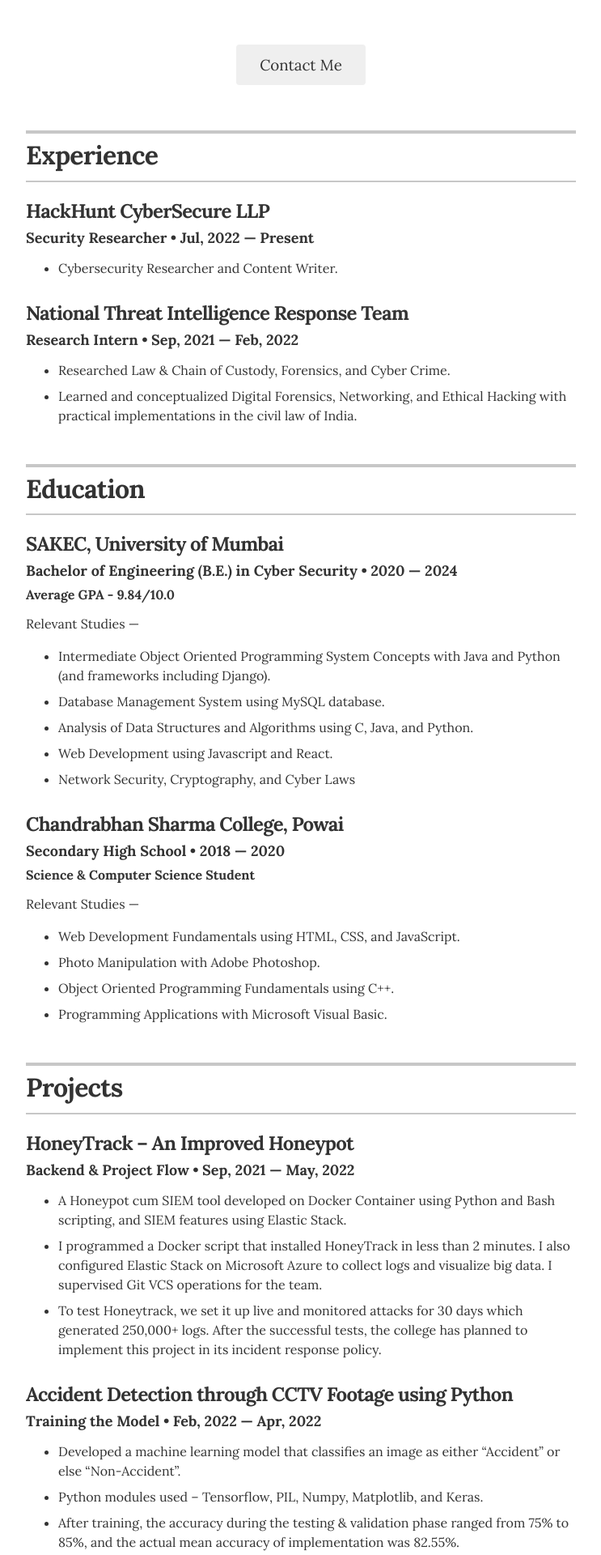
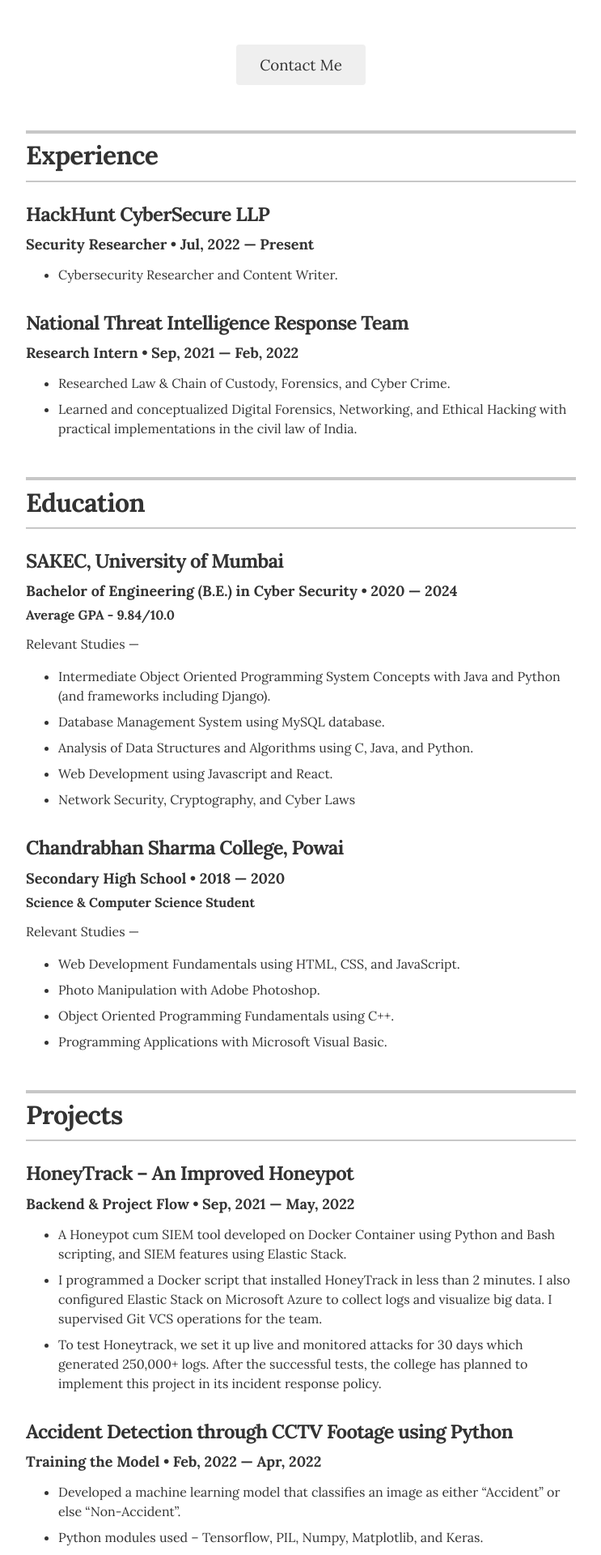
Before and after one commit to aatharvauti/resume, a Jekyll site: the page built from index.html, in a window 1280 px wide. Shown: the part 611-2531 px from the top of the page at 81% size, without its empty margins (268-1011 px from the left). Built offline with Jekyll 4.4.1, drawn with Linux system fonts in a browser that asks for light colours.

Commit message:
Fix LH resume.scss

```diff
--- a/_sass/_resume.scss
+++ b/_sass/_resume.scss
@@ -142,7 +142,7 @@
     margin: 0 0 .75rem;
     font-size: 1.5rem;
     letter-spacing: -.05rem;
-    line-height: 1;
+    line-height: 1.35;
   }
 
   .resume-item-details {
@@ -162,7 +162,7 @@
     a {
       color: #333;
       text-decoration: none;
-      border-bottom: 1px solid;
+      border-bottom: .5px solid;
 
       &:hover {
         border-bottom: none;
```
Also changed, not shown: 2 other files.
